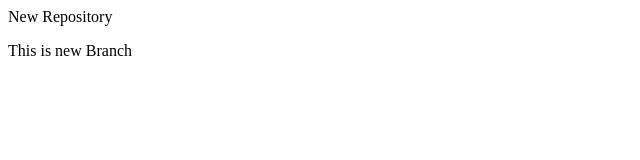
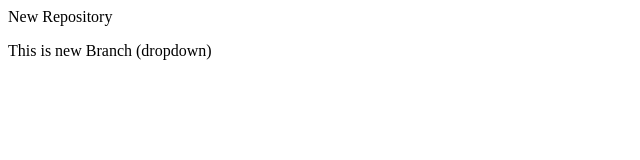
Before and after one commit to Dipali98-developer/LocalRepo, a plain HTML site: page index.html in a window 1280 px wide. Shown: the full height of the page, 0-640 px from the left. Drawn offline with Linux system fonts and the light colour scheme.

Commit message:
Add Dropdown

```diff
--- a/index.html
+++ b/index.html
@@ -1,2 +1,2 @@
 <p>New Repository</p>
-<p>This is new Branch</p>
+<p>This is new Branch (dropdown)</p>
```
